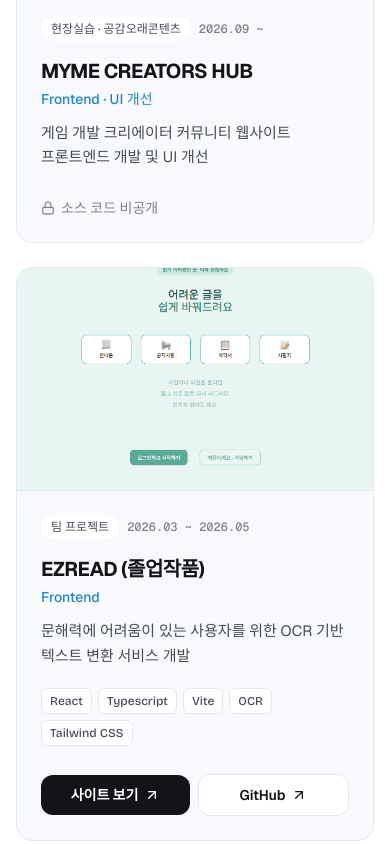
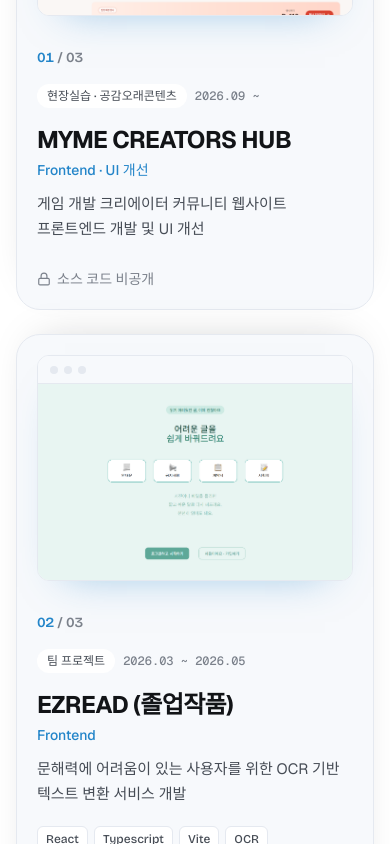
Before and after one commit to sandy424/ms-portfolio, a Next.js app: page / in a window 390 px wide. Shown: the part 5180-6024 px from the top of the page. Built offline with nearby package versions, Linux system fonts and the light colour scheme; a web font is replaced by a local one.

Commit message:
feat: 프로젝트 섹션을 스크롤 스택 카드 레이아웃으로 변경

```diff
--- a/src/app/globals.css
+++ b/src/app/globals.css
@@ -122,6 +122,14 @@ body {
   }
 }
 
+/* ── 스크롤 스택 카드 ───────────────────────────── */
+[data-stack] > * {
+  transform: scale(calc(1 - var(--stack-p, 0) * 0.08));
+  filter: brightness(calc(1 - var(--stack-p, 0) * 0.06));
+  transform-origin: center top;
+  will-change: transform;
+}
+
 /* ── 패럴랙스 ─────────────────────────────────── */
 [data-parallax] {
   transform: translate3d(0, var(--parallax-y, 0px), 0) scale(1.15);
@@ -135,7 +143,8 @@ body {
     transition: none;
   }
   [data-parallax],
-  [data-scroll-out] {
+  [data-scroll-out],
+  [data-stack] > * {
     opacity: 1;
     transform: none;
   }
--- a/src/components/Projects.tsx
+++ b/src/components/Projects.tsx
@@ -1,24 +1,33 @@
 import Image from "next/image";
 import { ArrowUpRight, Lock } from "lucide-react";
 import SectionHeading from "./SectionHeading";
-import { parallax, reveal } from "../lib/motion";
 import { projects } from "../data/projects";
 import type { ProjectType } from "../types/project";
 
+/**
+ * 프로젝트 섹션.
+ * 스크롤하면 카드가 아래에서 올라와 앞 카드 위에 한 장씩 겹쳐 쌓인다. (md 이상)
+ */
 export default function Projects() {
   return (
     <section id="projects" className="scroll-mt-20 border-t border-line bg-surface">
-      <div className="mx-auto w-full max-w-[1248px] px-4 py-20 sm:px-6 lg:py-28">
+      <div className="mx-auto w-full max-w-[1248px] px-4 pb-24 pt-20 sm:px-6 lg:pb-40 lg:pt-28">
         <SectionHeading
           eyebrow="Projects"
           title="프로젝트"
           description="문제를 발견하고, 기획부터 배포까지 직접 만들어 본 서비스들입니다."
         />
 
-        <ul className="mt-12 grid gap-6 md:grid-cols-2 lg:grid-cols-3">
-          {projects.map((project) => (
-            <li key={project.slug} {...reveal()} className="flex">
-              <ProjectCard project={project} />
+        <ul className="mt-12 flex flex-col gap-6 md:gap-10">
+          {projects.map((project, index) => (
+            <li
+              key={project.slug}
+              data-stack=""
+              className="md:sticky"
+              // 겹칠 때 앞 카드의 윗부분이 조금씩 보이도록 카드마다 고정 위치를 내린다.
+              style={{ top: `calc(6rem + ${index * 1.25}rem)` }}
+            >
+              <ProjectCard project={project} index={index} total={projects.length} />
             </li>
           ))}
         </ul>
@@ -27,43 +36,48 @@ export default function Projects() {
   );
 }
 
-function ProjectCard({ project }: { project: ProjectType }) {
-  const image = (
-    <div {...parallax(0.08)}>
+function ProjectCard({ project, index, total }: { project: ProjectType; index: number; total: number }) {
+  const screenshot = (
+    <div className="overflow-hidden rounded-xl border border-line bg-surface shadow-[0_20px_40px_-28px_rgba(35,133,201,0.5)]">
+      <div className="flex h-7 items-center gap-1.5 border-b border-line bg-canvas px-3">
+        <span className="h-2 w-2 rounded-full bg-line" />
+        <span className="h-2 w-2 rounded-full bg-line" />
+        <span className="h-2 w-2 rounded-full bg-line" />
+      </div>
       <Image
         src={project.picture}
         alt={`${project.title} 대표 화면`}
         width={1200}
         height={750}
-        sizes="(min-width: 1024px) 400px, (min-width: 768px) 50vw, 100vw"
-        className="aspect-[16/10] w-full object-cover object-top transition-transform duration-500 group-hover:scale-[1.03]"
+        sizes="(min-width: 1024px) 640px, 100vw"
+        className="aspect-[16/10] w-full object-cover object-top"
       />
     </div>
   );
 
   return (
-    <article className="group flex w-full flex-col overflow-hidden rounded-2xl border border-line bg-canvas transition-all duration-200 hover:-translate-y-1 hover:border-sky/50 hover:shadow-[0_24px_48px_-24px_rgba(91,180,238,0.45)]">
+    <article className="grid gap-8 rounded-3xl border border-line bg-canvas p-5 shadow-[0_-12px_40px_-24px_rgba(18,20,23,0.25)] sm:p-7 md:grid-cols-[minmax(0,1.25fr)_minmax(0,1fr)] md:items-center md:gap-10 lg:p-9">
       {project.url ? (
-        <a
-          href={project.url}
-          target="_blank"
-          rel="noopener noreferrer"
-          aria-label={`${project.title} 사이트 열기`}
-          className="block overflow-hidden border-b border-line"
-        >
-          {image}
+        <a href={project.url} target="_blank" rel="noopener noreferrer" aria-label={`${project.title} 사이트 열기`}>
+          {screenshot}
         </a>
       ) : (
-        <div className="overflow-hidden border-b border-line">{image}</div>
+        screenshot
       )}
 
-      <div className="flex flex-1 flex-col p-6">
-        <div className="flex flex-wrap items-center gap-2 text-xs font-medium text-muted">
+      <div className="flex flex-col">
+        <p className="font-display text-sm font-semibold tabular-nums text-muted">
+          <span className="text-sky-deep">{String(index + 1).padStart(2, "0")}</span>
+          {" / "}
+          {String(total).padStart(2, "0")}
+        </p>
+
+        <div className="mt-4 flex flex-wrap items-center gap-2 text-xs font-medium text-muted">
           <span className="rounded-full bg-surface px-2.5 py-1 text-sub">{project.form}</span>
           <span className="font-mono">{project.period}</span>
         </div>
 
-        <h3 className="mt-4 text-xl font-bold tracking-tight text-ink sm:text-2xl">{project.title}</h3>
+        <h3 className="mt-4 text-2xl font-bold tracking-tight text-ink sm:text-3xl">{project.title}</h3>
         <p className="mt-1 text-sm font-medium text-sky-deep">{project.role}</p>
         <p className="mt-3 text-[15px] leading-relaxed text-sub">{project.description}</p>
 
@@ -80,13 +94,13 @@ function ProjectCard({ project }: { project: ProjectType }) {
           </ul>
         )}
 
-        <div className="mt-auto flex flex-wrap items-center gap-2 pt-7">
+        <div className="mt-7 flex flex-wrap items-center gap-2">
           {project.url && (
             <a
               href={project.url}
               target="_blank"
               rel="noopener noreferrer"
-              className="inline-flex flex-1 items-center justify-center gap-1.5 rounded-xl bg-ink px-4 py-2.5 text-sm font-semibold text-white transition-colors hover:bg-ink/85"
+              className="inline-flex items-center justify-center gap-1.5 rounded-xl bg-ink px-5 py-2.5 text-sm font-semibold text-white transition-colors hover:bg-ink/85"
             >
               사이트 보기
               <ArrowUpRight className="h-4 w-4" />
@@ -97,7 +111,7 @@ function ProjectCard({ project }: { project: ProjectType }) {
               href={project.github}
               target="_blank"
               rel="noopener noreferrer"
-              className="inline-flex flex-1 items-center justify-center gap-1.5 rounded-xl border border-line bg-surface px-4 py-2.5 text-sm font-semibold text-ink transition-colors hover:border-ink/30"
+              className="inline-flex items-center justify-center gap-1.5 rounded-xl border border-line bg-surface px-5 py-2.5 text-sm font-semibold text-ink transition-colors hover:border-ink/30"
             >
               GitHub
               <ArrowUpRight className="h-4 w-4" />
--- a/src/components/ScrollEffects.tsx
+++ b/src/components/ScrollEffects.tsx
@@ -75,10 +75,30 @@ export default function ScrollEffects() {
       });
     };
 
+    // ── 스크롤 스택 카드 ──
+    // 다음 카드가 덮어오는 만큼 앞 카드가 살짝 작아지고 어두워진다. (--stack-p: 0 → 1)
+    const stackEls = Array.from(document.querySelectorAll<HTMLElement>("[data-stack]"));
+    const updateStacks = () => {
+      stackEls.forEach((el, i) => {
+        const next = stackEls[i + 1];
+        const inner = el.firstElementChild as HTMLElement | null;
+        if (!inner) return;
+        if (!next) {
+          inner.style.setProperty("--stack-p", "0");
+          return;
+        }
+        const rect = el.getBoundingClientRect();
+        const nextTop = next.getBoundingClientRect().top;
+        const p = Math.max(0, Math.min(1, (rect.bottom - nextTop) / rect.height));
+        inner.style.setProperty("--stack-p", p.toFixed(3));
+      });
+    };
+
     const update = () => {
       frame = 0;
       updateSequences();
       updateScrollOut();
+      updateStacks();
       const viewportCenter = window.innerHeight / 2;
       visible.forEach((el) => {
         const speed = Number(el.dataset.parallax) || 0.1;
```
